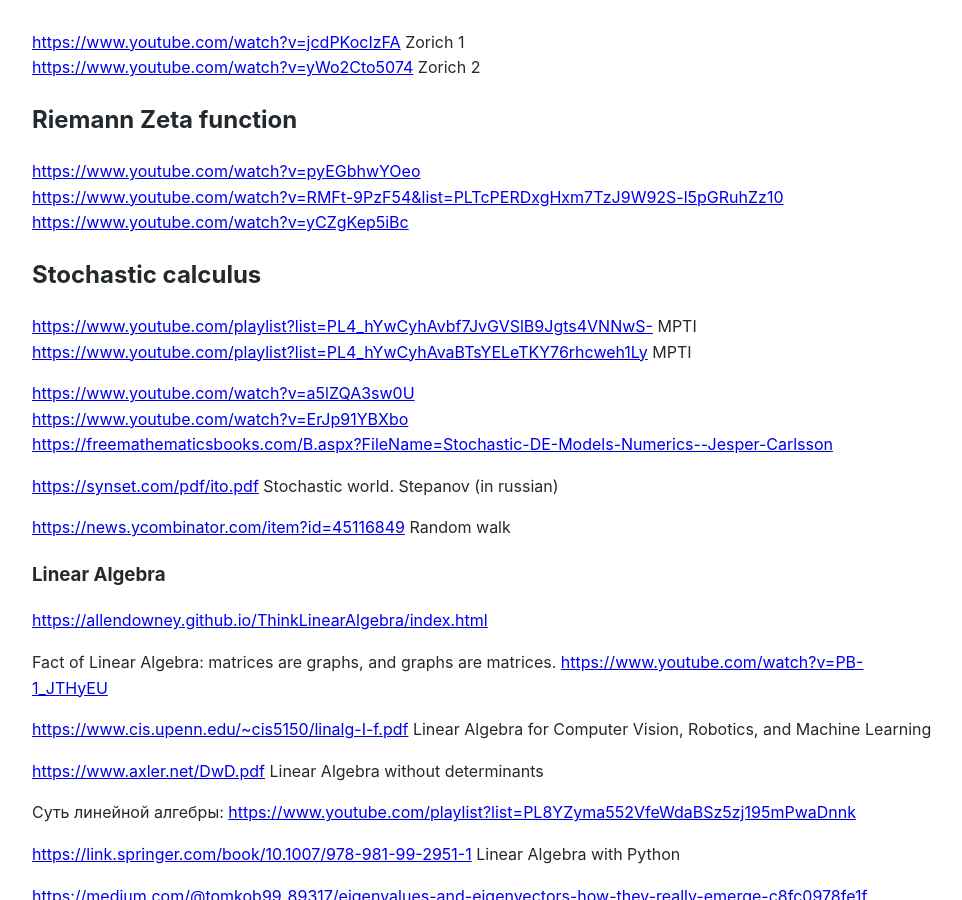
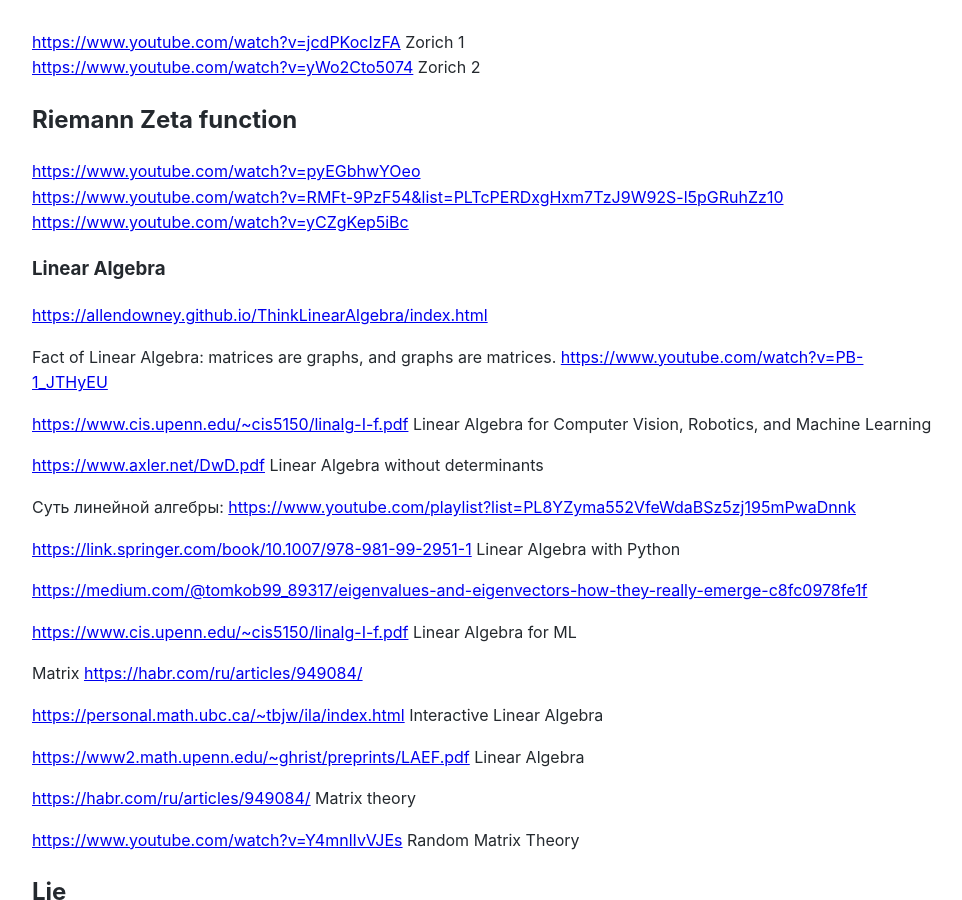
Before and after one commit to Michael-Lubinsky/michael-lubinsky.github.com, a Jekyll site: the page built from math/math.md, in a window 1280 px wide and 900 px high, scrolled down 870 px. Shown: the whole window, without its empty margins (158-1120 px from the left). Built offline with Jekyll 4.4.1, drawn with Linux system fonts in a browser that asks for light colours; our own code applies the rules of GitHub Pages for plain Markdown files.

Commit message:
Update math.md

```diff
--- a/math/math.md
+++ b/math/math.md
@@ -31,18 +31,6 @@
 <https://www.youtube.com/watch?v=RMFt-9PzF54&list=PLTcPERDxgHxm7TzJ9W92S-l5pGRuhZz10>
 <https://www.youtube.com/watch?v=yCZgKep5iBc>
 
-## Stochastic calculus
-
-<https://www.youtube.com/playlist?list=PL4_hYwCyhAvbf7JvGVSlB9Jgts4VNNwS-> MPTI
-<https://www.youtube.com/playlist?list=PL4_hYwCyhAvaBTsYELeTKY76rhcweh1Ly> MPTI
-
-<https://www.youtube.com/watch?v=a5lZQA3sw0U>
-<https://www.youtube.com/watch?v=ErJp91YBXbo>
-<https://freemathematicsbooks.com/B.aspx?FileName=Stochastic-DE-Models-Numerics--Jesper-Carlsson>
-
-<https://synset.com/pdf/ito.pdf> Stochastic world. Stepanov  (in russian)
-
-<https://news.ycombinator.com/item?id=45116849> Random walk
 
 ### Linear Algebra
 
```
